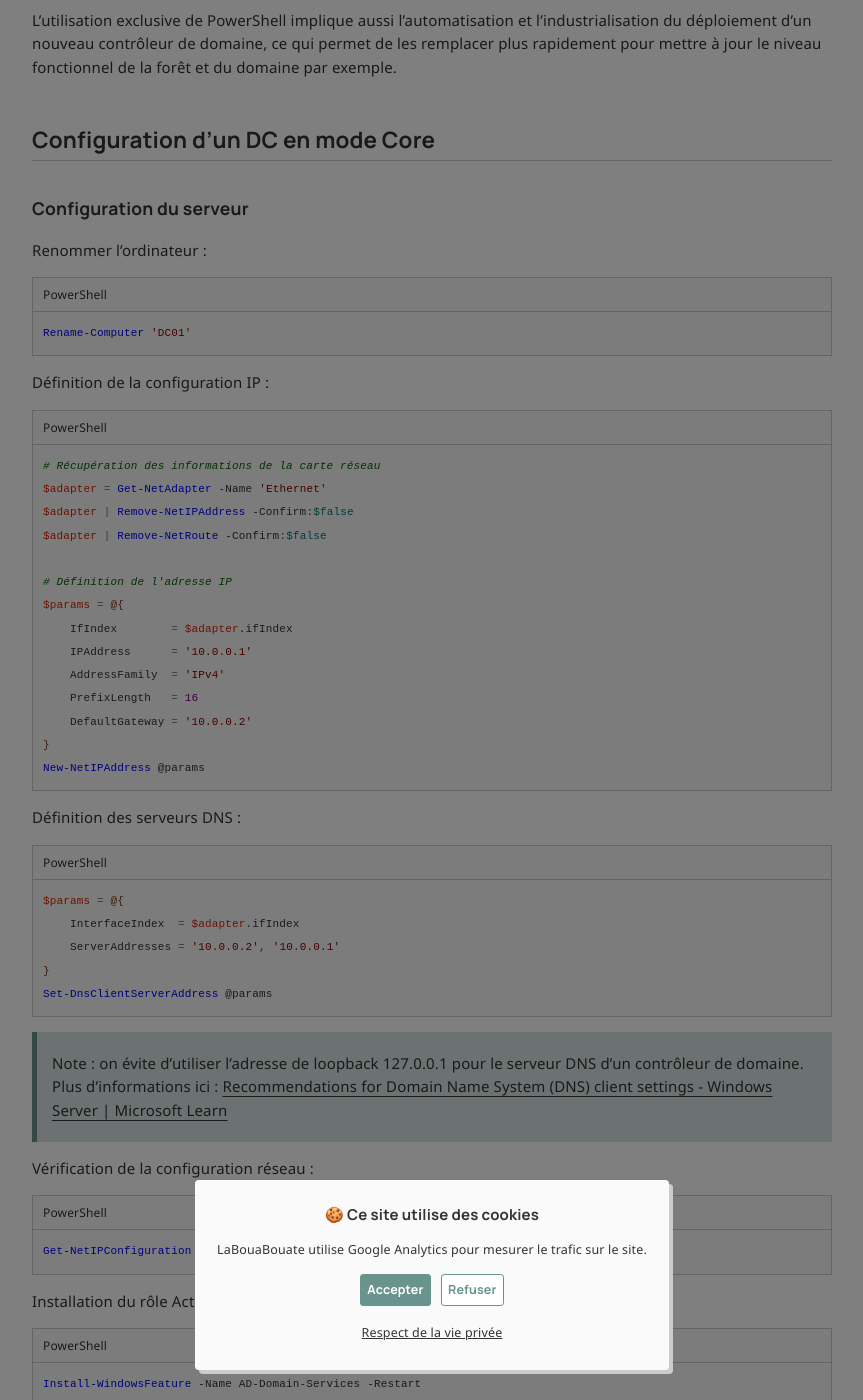
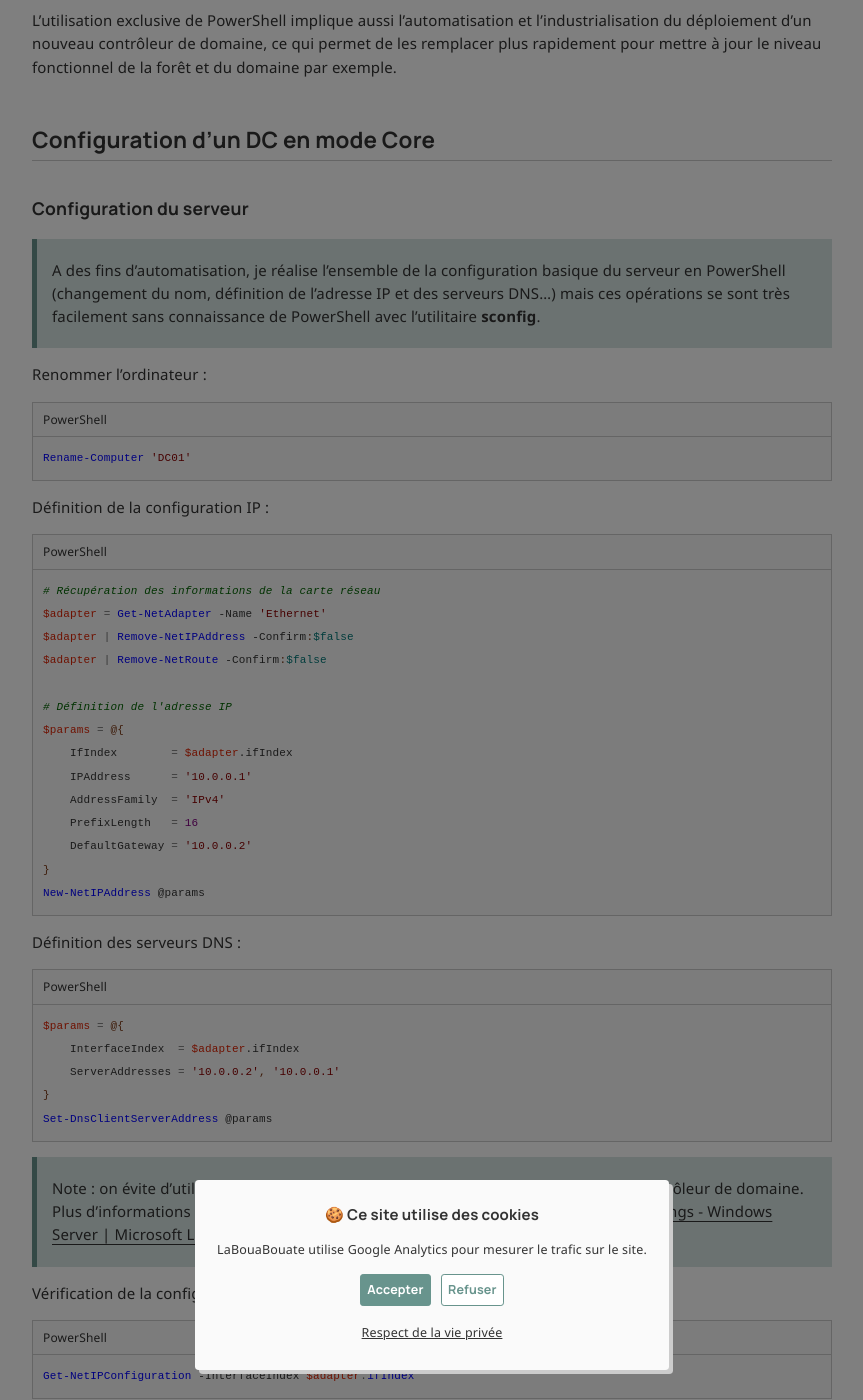
Before and after one commit to leobouard/leobouard.github.io, a Jekyll site: the page built from _posts/2025-10-28-nouveau-dc-mode-core.md, in a window 1280 px wide and 1400 px high, scrolled down 1353 px. Shown: the whole window, without its empty margins (208-1071 px from the left). Built offline with Jekyll 4.4.1, drawn with Linux system fonts in a browser that asks for light colours; nearby versions of some CDN libraries; some web fonts are replaced; comment, search, counter and statistics services are not loaded; some of the changed text lies outside the part shown.

Commit message:
Update 2025-10-28-nouveau-dc-mode-core.md

````diff
--- a/_posts/2025-10-28-nouveau-dc-mode-core.md
+++ b/_posts/2025-10-28-nouveau-dc-mode-core.md
@@ -45,6 +45,8 @@
 
 ### Configuration du serveur
 
+> A des fins d'automatisation, je réalise l'ensemble de la configuration basique du serveur en PowerShell (changement du nom, définition de l'adresse IP et des serveurs DNS...) mais ces opérations se sont très facilement sans connaissance de PowerShell avec l'utilitaire **sconfig**.
+
 Renommer l'ordinateur :
 
 ```powershell
@@ -87,6 +89,8 @@
 ```powershell
 Get-NetIPConfiguration -InterfaceIndex $adapter.ifIndex
 ```
+
+### Installation du rôle ADDS
 
 Installation du rôle Active Directory Domain Services (ADDS) et redémarrage du serveur :
 
````
